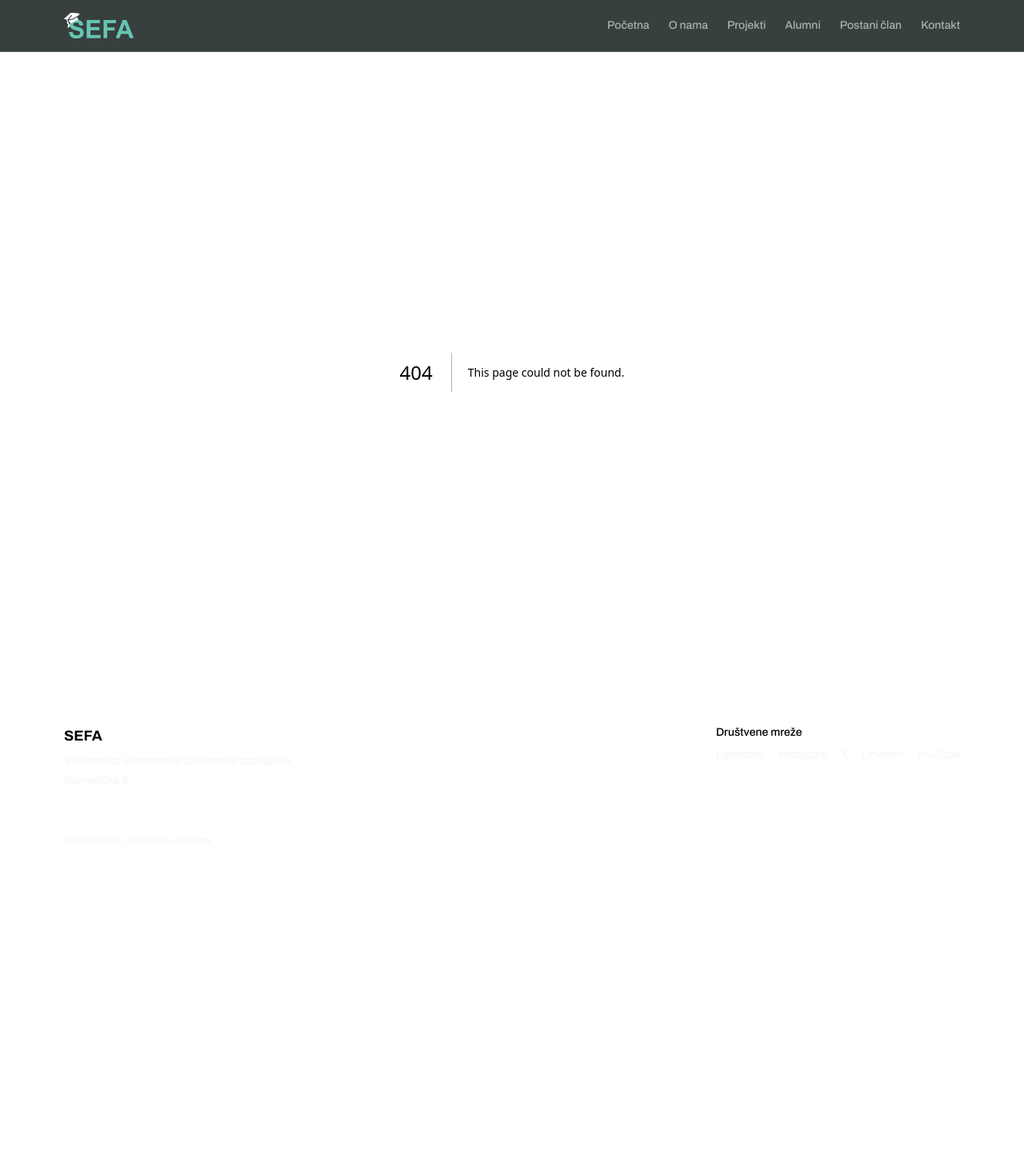
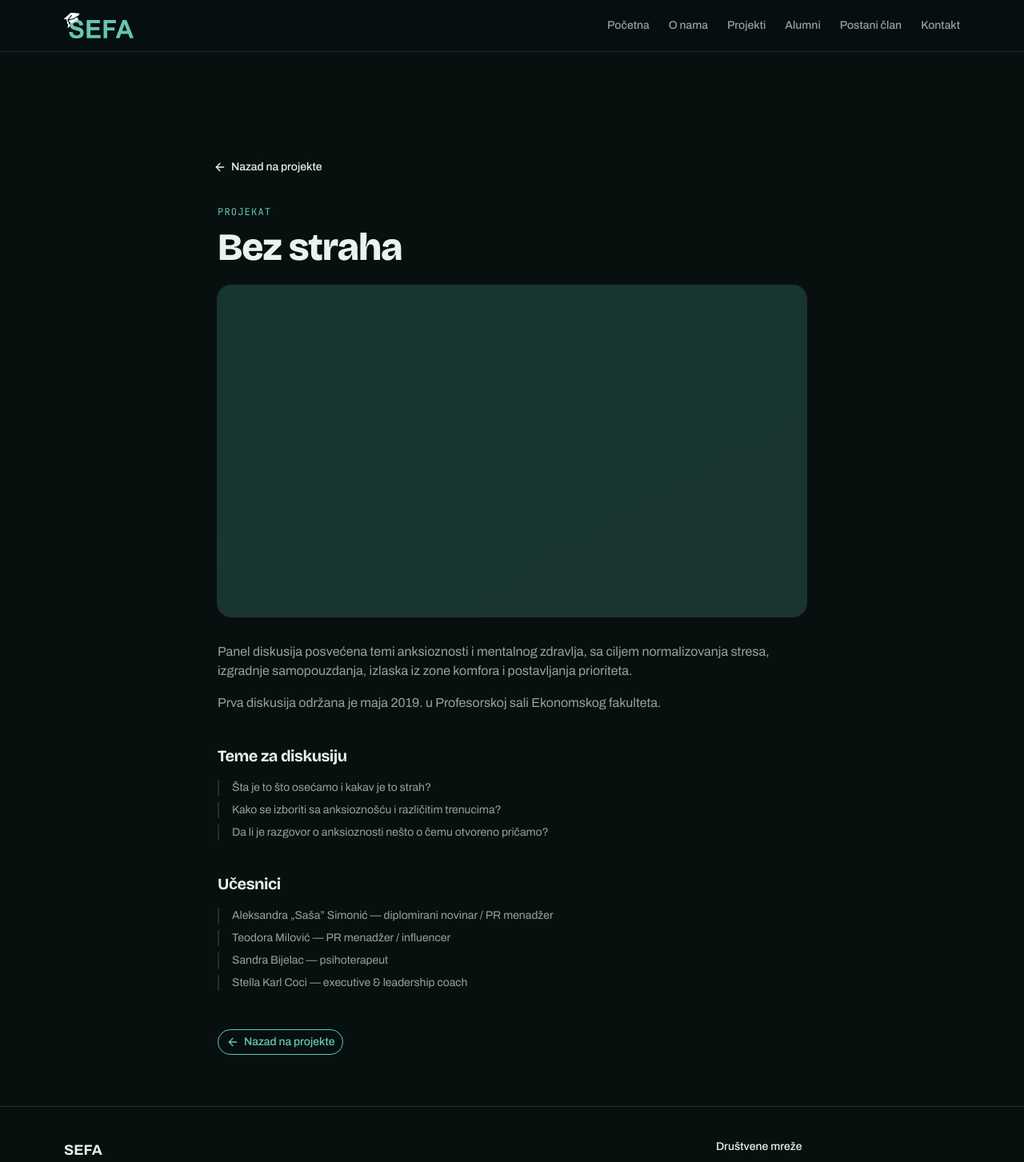
Before and after one commit to ilijaivkovic70-jpg/SEFA-WEBSITE, a Next.js app: page /projekti/bez-straha in a window 1280 px wide. Before the commit this address had no page. Shown: the top 1453 px of the page at 80% size. Before the commit the page ends 1075 px from the top, so only its background shows below. Built offline with nearby package versions, Linux system fonts and the light colour scheme.

Commit message:
Dodaj detaljnu stranicu projekta (Faza 1.4)
Dinamička ruta app/projekti/[slug] sa punim tekstom po projektu
(gosti, lokacije, partneri, teme).

Co-Authored-By: Claude Sonnet 5 <noreply@anthropic.com>

```diff
--- /dev/null
+++ b/app/projekti/[slug]/page.tsx
@@ -0,0 +1,118 @@
+import type { Metadata } from "next";
+import Link from "next/link";
+import { notFound } from "next/navigation";
+import { ArrowLeft } from "lucide-react";
+import { Button } from "@/components/ui/button";
+import { Reveal } from "@/components/reveal";
+import { PROJEKTI, getProjekatBySlug } from "@/data/projekti";
+
+export function generateStaticParams() {
+  return PROJEKTI.map((projekat) => ({ slug: projekat.slug }));
+}
+
+export async function generateMetadata({
+  params,
+}: {
+  params: Promise<{ slug: string }>;
+}): Promise<Metadata> {
+  const { slug } = await params;
+  const projekat = getProjekatBySlug(slug);
+
+  if (!projekat) {
+    return { title: "Projekat nije pronađen — SEFA" };
+  }
+
+  return {
+    title: `${projekat.naziv} — SEFA`,
+    description: projekat.kratakOpis,
+  };
+}
+
+export default async function ProjekatPage({
+  params,
+}: {
+  params: Promise<{ slug: string }>;
+}) {
+  const { slug } = await params;
+  const projekat = getProjekatBySlug(slug);
+
+  if (!projekat) {
+    notFound();
+  }
+
+  return (
+    <div>
+      <Reveal>
+        <section className="mx-auto max-w-3xl px-4 pb-16 pt-24 sm:pt-32">
+          <Button
+            variant="ghost"
+            className="-ml-4 mb-8"
+            nativeButton={false}
+            render={<Link href="/projekti" />}
+          >
+            <ArrowLeft className="size-4" />
+            Nazad na projekte
+          </Button>
+
+          <p className="font-mono text-xs uppercase tracking-widest text-primary">
+            Projekat
+          </p>
+          <h1 className="font-heading mt-3 text-4xl font-extrabold tracking-tight sm:text-5xl">
+            {projekat.naziv}
+          </h1>
+
+          <div className="mx-auto mt-6 aspect-video rounded-xl bg-gradient-to-br from-accent/40 to-primary/20 ring-1 ring-border" />
+
+          {projekat.lokacije && (
+            <div className="mt-6 flex flex-wrap gap-2">
+              {projekat.lokacije.map((lokacija) => (
+                <span
+                  key={lokacija}
+                  className="rounded-full border border-border px-3 py-1 font-mono text-xs uppercase tracking-wide text-muted-foreground"
+                >
+                  {lokacija}
+                </span>
+              ))}
+            </div>
+          )}
+
+          <div className="mt-8 space-y-4">
+            {projekat.opis.map((pasus, i) => (
+              <p key={i} className="text-muted-foreground">
+                {pasus}
+              </p>
+            ))}
+          </div>
+
+          {projekat.sekcije?.map((sekcija) => (
+            <div key={sekcija.naslov} className="mt-10">
+              <h2 className="font-heading text-xl font-bold tracking-tight">
+                {sekcija.naslov}
+              </h2>
+              <ul className="mt-4 space-y-2">
+                {sekcija.stavke.map((stavka) => (
+                  <li
+                    key={stavka}
+                    className="border-l-2 border-border pl-4 text-sm text-muted-foreground"
+                  >
+                    {stavka}
+                  </li>
+                ))}
+              </ul>
+            </div>
+          ))}
+
+          <Button
+            variant="outline"
+            className="mt-12"
+            nativeButton={false}
+            render={<Link href="/projekti" />}
+          >
+            <ArrowLeft className="size-4" />
+            Nazad na projekte
+          </Button>
+        </section>
+      </Reveal>
+    </div>
+  );
+}
--- a/data/projekti.ts
+++ b/data/projekti.ts
@@ -1,8 +1,16 @@
+export type ProjekatSekcija = {
+  naslov: string;
+  stavke: string[];
+};
+
 export type Projekat = {
   slug: string;
   naziv: string;
   kratakOpis: string;
   slika?: string;
+  opis: string[];
+  lokacije?: string[];
+  sekcije?: ProjekatSekcija[];
 };
 
 export const PROJEKTI: Projekat[] = [
@@ -11,35 +19,149 @@ export const PROJEKTI: Projekat[] = [
     naziv: "Prava stvar",
     kratakOpis:
       "Humanitarni projekat kroz koji članovi SEFA-e pomažu lokalnoj zajednici i razvijaju osećaj društvene odgovornosti.",
+    opis: [
+      "Humanitarni projekat zabavno-edukativnog karaktera, sa ciljem podizanja svesti o humanosti i prikupljanja sredstava za one kojima je najpotrebnije.",
+    ],
+    sekcije: [
+      {
+        naslov: "Gosti i saradnici projekta",
+        stavke: [
+          "Sergej Trifunović — „Zašto je teško biti human”",
+          "Nenad Danilović (Neša Brđis) — stand up veče",
+          "Vlado Georgiev — nastup u Amfiteatru 1 Ekonomskog fakulteta",
+          "Dejan Savić — „Psihologija pobednika”",
+        ],
+      },
+    ],
   },
   {
     slug: "repsus",
     naziv: "REPSUS",
     kratakOpis:
       "Najveća konferencija posvećena temi socijalnog preduzetništva u regionu, sa gostima, panelima i radionicama.",
+    opis: [
+      "REPSUS — Regionalni privredni susreti studenata. Simbol organizacije od samog osnivanja. Konferencija na koju učestvuju eminentne ličnosti iz sveta ekonomije, sa ciljem da studenti steknu znanje i prate aktuelne trendove u ekonomiji.",
+    ],
+    lokacije: [
+      "Zlatibor (2016)",
+      "Crowne Plaza (2017)",
+      "Ekonomski fakultet (2018, 2019)",
+    ],
+    sekcije: [
+      {
+        naslov: "Izbor tema i govornika kroz godine",
+        stavke: [
+          "Rade Jokimović — dostupnosti i kako doći do fondova stranog kapitala",
+          "Vladimir Nikolić (Limundo/Kupindo) — razvoj online trgovine u Srbiji",
+          "Milenko Škorić (Sky Music Corporation) — Moj put do uspeha",
+          "Zoran Petrović (Raiffeisen) — investiciono bankarstvo, upravljanje rizikom i kapitalom",
+          "Telenor i Sberbanka — budućnost bankarskog sektora",
+          "Hasan Hanić — inovacije u obrazovanju, preduzetništvo i privreda",
+          "StartUp Srbija — Seeder, Evoke, Miracle Dojo",
+          "Tomislav Momirović (Mona) — male tajne našeg uspeha",
+          "Srđan Janićijević (Mokrogorska škola menadžmenta) — obrazovanjem do uspešne karijere",
+          "Aleksandar Marušić (KEA) — karijera iz mitologije",
+          "Kosara Dangić Melentijević (Kabinet Brewery) — put do najuspešnijeg startup-a",
+          "Ovation BBDO — advertajzing, čemu učiti i kako radi",
+        ],
+      },
+      {
+        naslov: "Partneri konferencije kroz godine",
+        stavke: [
+          "2016: Eversa, Jaffa, Chips Way, Na Bis, Chr, Dunav osiguranje, Sky Music, EXIT",
+          "2017: Tuborg, Neft, Jaffa, Logo, Koronijum, Suprema Lab, Rosa, Banca Intesa, Crowne Plaza",
+          "2018: Ekonomski fakultet, Neftz, Jaffa, Espinbono",
+          "2019: Ekonomski fakultet, Bel, Sibo, Frikom, Nectar, Booster, Heba, Muschmalow, GDi",
+        ],
+      },
+    ],
   },
   {
     slug: "ekof-u-pokretu",
     naziv: "EKOF u pokretu",
     kratakOpis:
       "Sportsko-zabavni projekat koji okuplja studente Ekonomskog fakulteta kroz aktivnosti van učionice.",
+    opis: [
+      "Stručna ekskurzija pokrenuta 2016. godine — projekat upoznaje studente sa iskustvima u inostranstvu i master programima, uz upoznavanje novih kultura, gradova i kolega. Do sada realizovano 4 ekskurzije, sa preko 450 studenata.",
+    ],
+    sekcije: [
+      {
+        naslov: "Ekskurzije kroz godine",
+        stavke: [
+          "Milano vol. 1 (oktobar 2016) — poseta univerzitetu Bocconi i Trst; obišli i videli Veneciju, Monzu, Trst, jezero Komo",
+          "Rim vol. 2 (oktobar 2017) — poseta univerzitetu Sapienza; obišli i Bolonju, Napulj, Firencu",
+          "Istanbul vol. 3 (oktobar 2018) — poseta 160 studenata, najveća ekskurzija do sada",
+          "Prag vol. 4 (oktobar 2019) — obišli i Beč (WU — Ekonomski fakultet) i Drezden",
+        ],
+      },
+    ],
   },
   {
     slug: "sport-business-day",
     naziv: "Sport Business Day",
     kratakOpis:
       "Konferencija koja povezuje svet sporta i biznisa, sa stručnjacima iz sportske industrije kao govornicima.",
+    opis: [
+      "Konferencija pokrenuta 2018. godine, namenjena studentima čija su interesovanja vezana za sport. Prosečno okuplja 200 do 300 delegata.",
+      "Cilj je edukacija o funkcionisanju klubova, sportskih udruženja i preduzeća koja organizuju sportske događaje, kroz teme menadžmenta, marketinga, inovacija, tehnologije i novinarstva u sportu. Projekat posebno promoviše mogućnost izgradnje karijere žena u sportskim organizacijama.",
+      "Namenjen je studentima Ekonomskog fakulteta, kao i Pravnog fakulteta, FON-a, FPN-a, DIF-a i ETF-a.",
+    ],
   },
   {
     slug: "bez-straha",
     naziv: "Bez straha",
     kratakOpis:
       "Projekat posvećen podizanju svesti o mentalnom zdravlju i podršci studentima u prevazilaženju izazova.",
+    opis: [
+      "Panel diskusija posvećena temi anksioznosti i mentalnog zdravlja, sa ciljem normalizovanja stresa, izgradnje samopouzdanja, izlaska iz zone komfora i postavljanja prioriteta.",
+      "Prva diskusija održana je maja 2019. u Profesorskoj sali Ekonomskog fakulteta.",
+    ],
+    sekcije: [
+      {
+        naslov: "Teme za diskusiju",
+        stavke: [
+          "Šta je to što osećamo i kakav je to strah?",
+          "Kako se izboriti sa anksioznošću i različitim trenucima?",
+          "Da li je razgovor o anksioznosti nešto o čemu otvoreno pričamo?",
+        ],
+      },
+      {
+        naslov: "Učesnici",
+        stavke: [
+          "Aleksandra „Saša” Simonić — diplomirani novinar / PR menadžer",
+          "Teodora Milović — PR menadžer / influencer",
+          "Sandra Bijelac — psihoterapeut",
+          "Stella Karl Coci — executive & leadership coach",
+        ],
+      },
+    ],
   },
   {
     slug: "sefa-talks",
     naziv: "SEFA Talks",
     kratakOpis:
       "Podkast u kom gosti iz sveta biznisa i preduzetništva dele svoja iskustva i savete sa studentima.",
+    opis: [
+      "Podkast studentske organizacije SEFA, pokrenut sa idejom da kroz razgovore sa preduzetnicima i ljudima iz sveta biznisa mladima približi preduzetništvo i omogući im da čuju iskustva i ispovesti ljudi koji su u tome uspeli.",
+      "U podkastu gostuju ljudi koji imaju mnogo toga da nauče — preduzetnici, direktori i stručnjaci iz kompanija, ali i profesori Ekonomskog fakulteta, koji sa studentima dele svoja iskustva i savete za početak karijere. Autori sami biraju sagovornike i teme, na osnovu interesovanja i pregleda slušalaca.",
+      "Podkast je dostupan na YouTube-u, Spotify-ju, Deezer-u i Amazon Music-u, kao i na povezanom Instagram nalogu (@sefatalks).",
+    ],
+    sekcije: [
+      {
+        naslov: "Dosadašnji gosti i teme (izbor)",
+        stavke: [
+          "Nikola Marković — CFO kompanije Gomex, alumnista Ekonomskog fakulteta, osnivač EKOF Case Study Cluba i programa EKOF Mentorship — o radu u „Big four” kompanijama i iskustvu mentorstva",
+          "Anđelka Balrinović — šef odeljenja za planiranje i analizu prodaje, Delta Sport",
+          "Aleksandar Gradić — bivši asistent na predmetima Osnovi ekonomije i Osnovi statističke analize",
+          "Branislav Borić — bivši dekan i profesor Ekonomskog fakulteta — o ekonomskim, društvenim i političkim temama",
+          "Nenad Atanacković — suvlasnik Thyme street food restorana",
+          "Nikola Stamenić — direktor sektora za reviziju u kompaniji PwC",
+        ],
+      },
+    ],
   },
 ];
+
+export function getProjekatBySlug(slug: string) {
+  return PROJEKTI.find((projekat) => projekat.slug === slug);
+}
```
